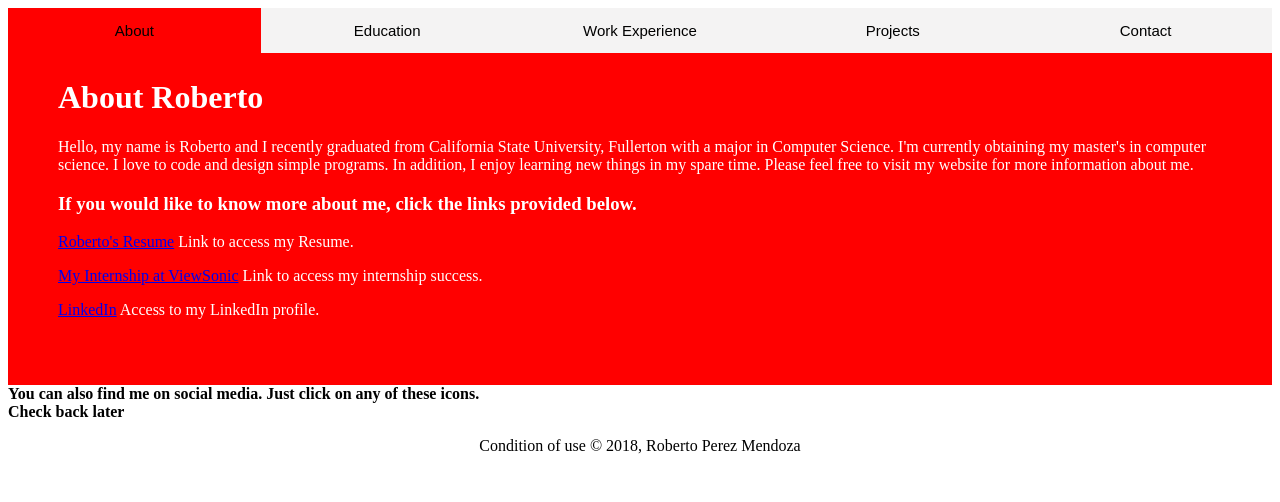
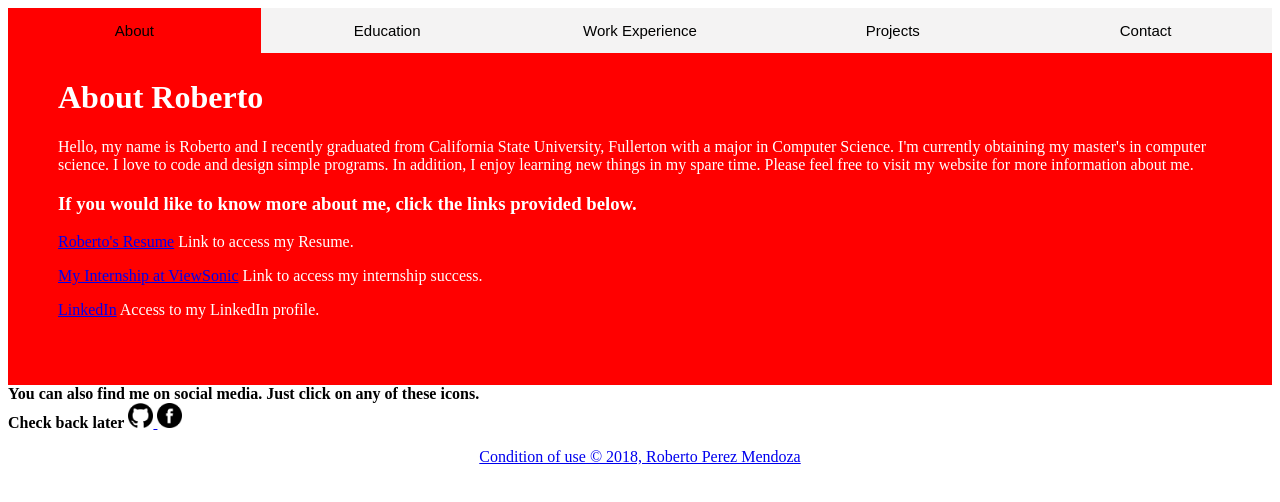
Before and after one commit to rperezmendoza/roberto, a plain HTML site: page index.html in a window 1280 px wide. Drawn offline with Linux system fonts and the light colour scheme.

Commit message:
first commit

```diff
--- a/index.html
+++ b/index.html
@@ -167,6 +167,17 @@
         <!--footer-->
         <footer>
             <b>You can also find me on social media. Just click on any of these icons.</br>Check back later</b>
+            <!--Social media icons have been credited by the authon I have comment out their work-->
+            <!--GITHUB-->
+            <!-- <div>Icons made by <a href="https://www.flaticon.com/authors/pixel-perfect" title="Github">Github</a> from <a href="https://www.flaticon.com/"     title="Flaticon">www.flaticon.com</a> is licensed by <a href="http://creativecommons.org/licenses/by/3.0/"     title="Creative Commons BY 3.0" target="_blank">CC 3.0 BY</a></div> -->
+
+            <a href="https://github.com/rperezmendoza"><img src="icons/github.png" width="25" height ="25"/>
+
+            <!--FACEBOOK-->
+            <!-- <div>Icons made by <a href="https://www.flaticon.com/authors/bogdan-rosu" title="Facebook Logo Button">Facebook Logo Button</a> from <a href="https://www.flaticon.com/"     title="Flaticon">www.flaticon.com</a> is licensed by <a href="http://creativecommons.org/licenses/by/3.0/"     title="Creative Commons BY 3.0" target="_blank">CC 3.0 BY</a></div> -->
+
+            <a href="https://www.facebook.com/beto.perez.54?ref=bookmarks"><img src="icons/facebook.png" width="25" height ="25"/>
+
             <p align="center">Condition of use &copy; 2018, Roberto Perez Mendoza</p>
         </footer>
     </body>
```
Also changed, not shown: icons/facebook.png (added), icons/github.png (added), 1 other file.
